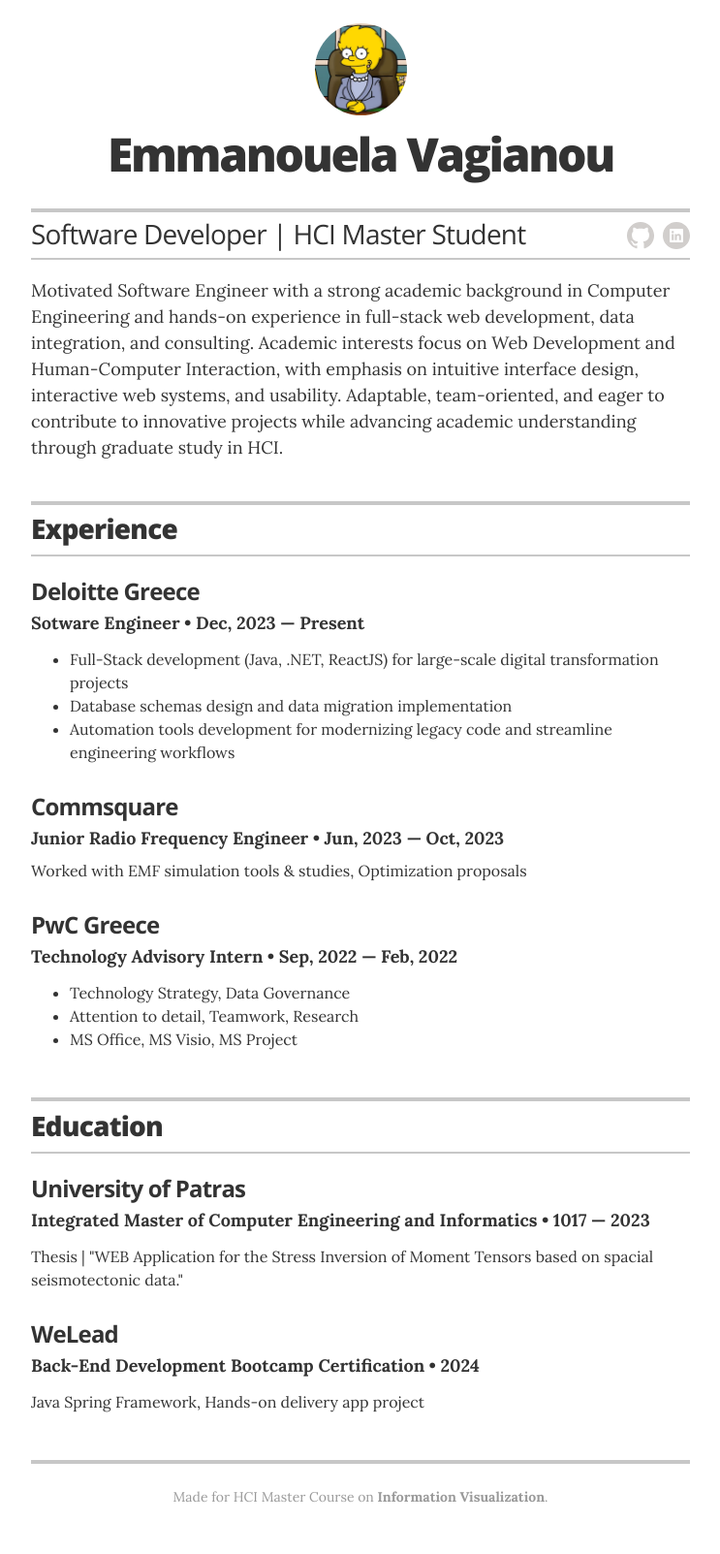
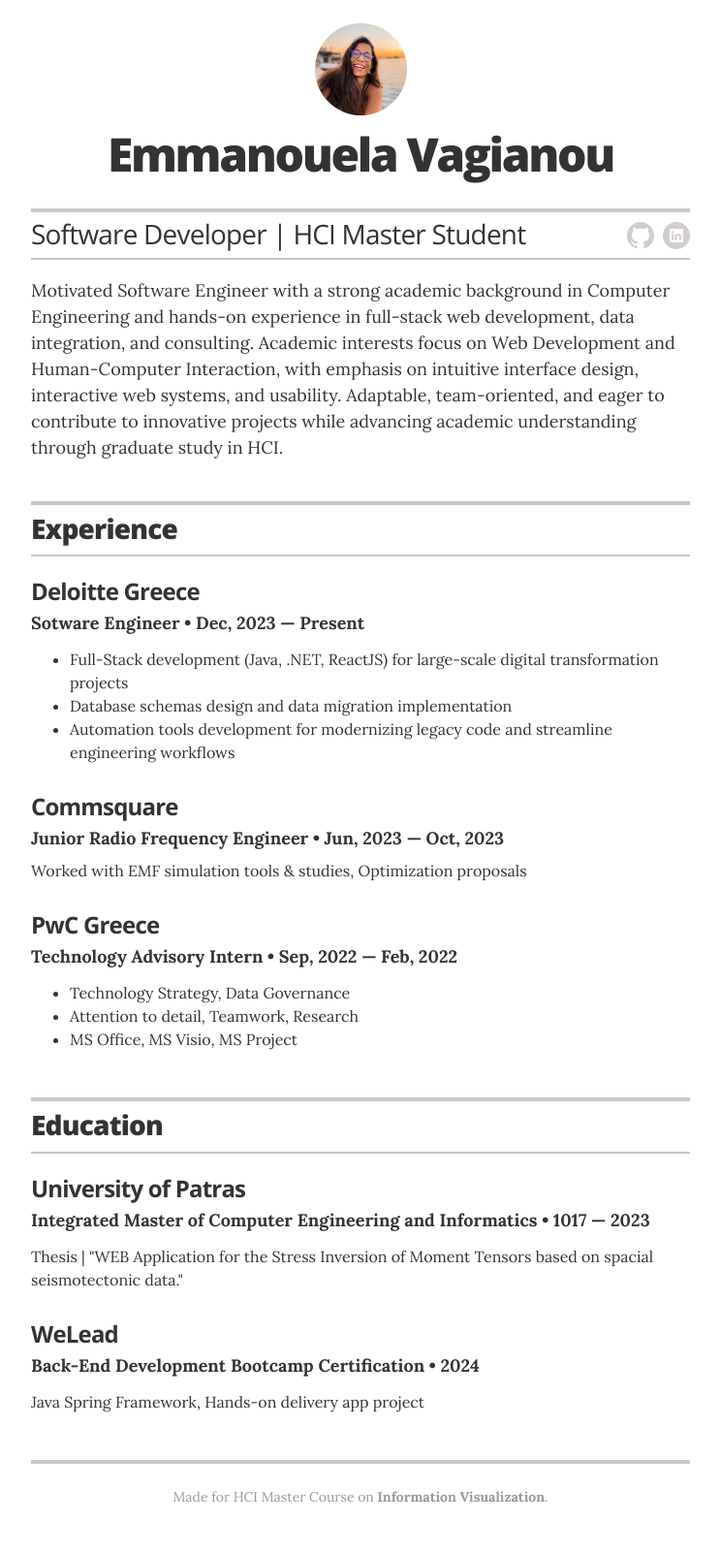
Before and after one commit to Kayieni/kayieni.github.io, a Jekyll site: the page built from index.html, in a window 1280 px wide. Shown: the whole page at 97% size, without its empty margins (268-1011 px from the left). Built offline with Jekyll 4.4.1, drawn with Linux system fonts in a browser that asks for light colours.

Commit message:
add personal profile picture

```diff
--- a/_layouts/resume.html
+++ b/_layouts/resume.html
@@ -13,7 +13,7 @@
 
         <!-- You can turn off the avatar in _config.yml by setting to false -->
         {% if site.resume_avatar == 'true' %}
-        <img src="images/avatar.jpg" alt="my photo" class="avatar no-print" itemprop="image">
+        <img src="images/ME.jpg" alt="my photo" class="avatar no-print" itemprop="image">
         {% endif %}
 
         <!-- Your name is defined in the _config.yml file -->
```
Also changed, not shown: images/ME.jpg (added).
